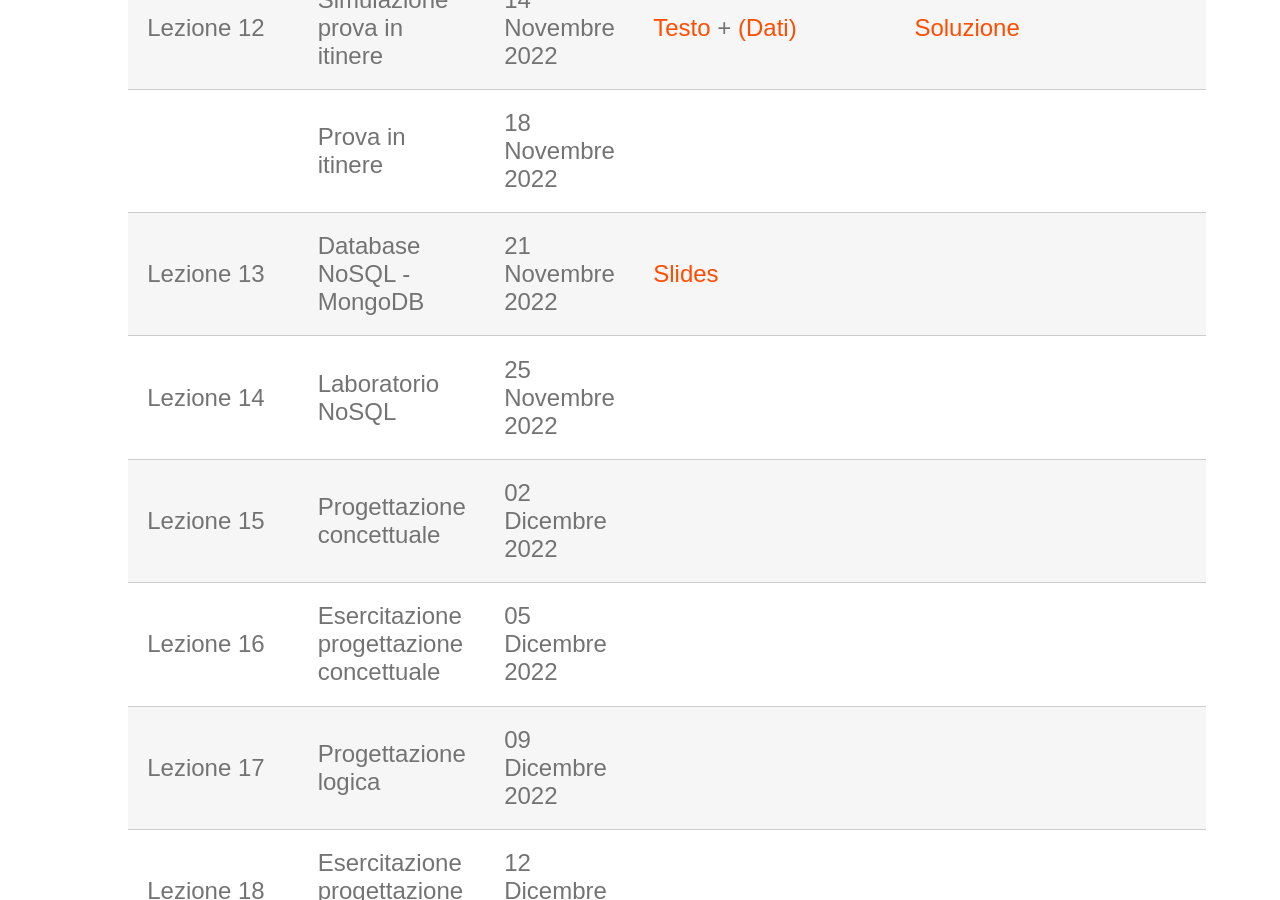
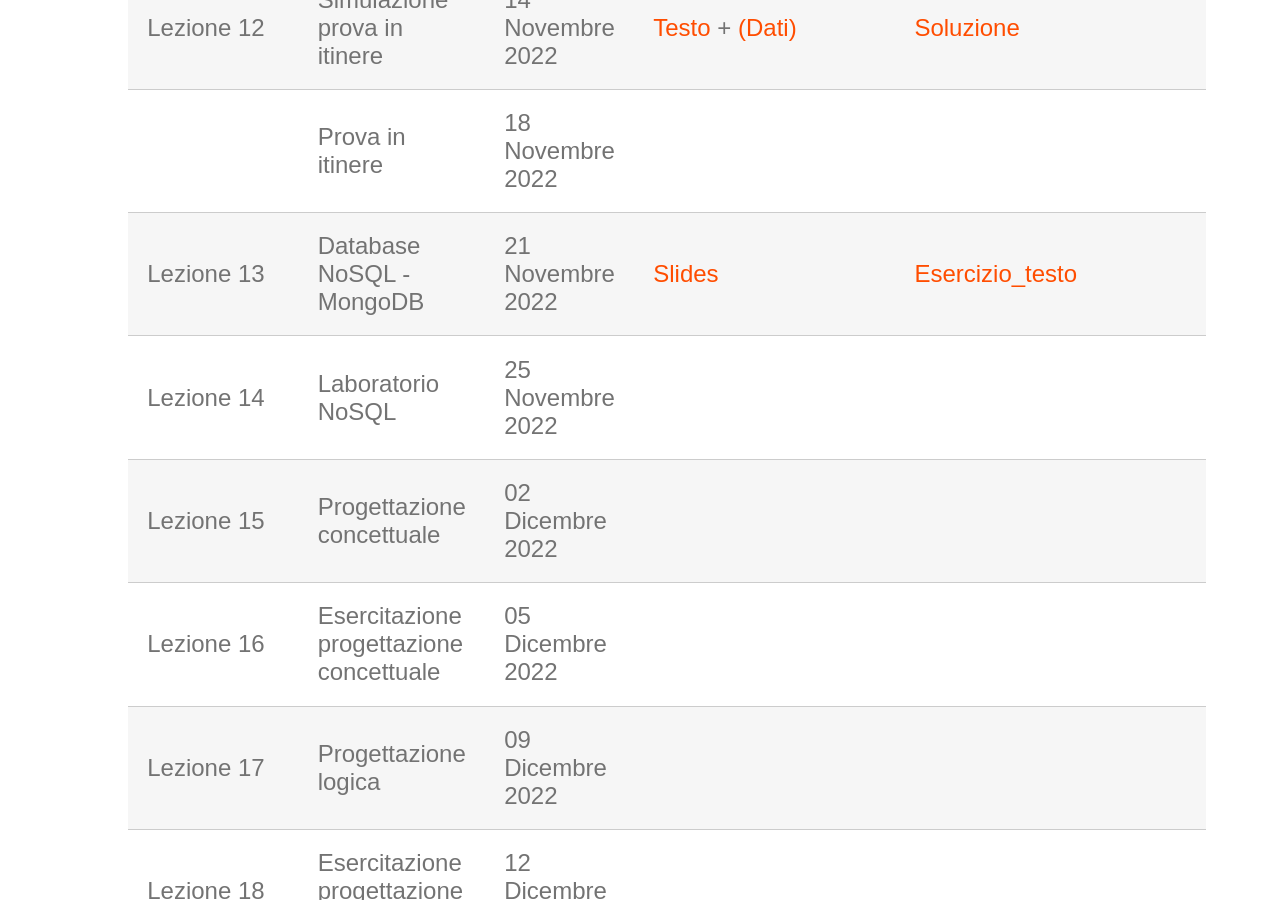
Before and after one commit to perceivelab/database-course, a Jekyll site: the page built from lezioni.md, in a window 1280 px wide and 900 px high, scrolled down 1986 px. Built offline with Jekyll 4.4.1, drawn with Linux system fonts in a browser that asks for light colours; our own code applies the rules of GitHub Pages for plain Markdown files.

Commit message:
Update lezioni.md

```diff
--- a/lezioni.md
+++ b/lezioni.md
@@ -21,7 +21,7 @@ Questa pagina contiene le slide, note e gli esempi di codice delle lezioni del c
 | Lezione 11 | Laboratorio SQL: parte 4                 | 11 Novembre 2022  |    [Testo](https://drive.google.com/file/d/1mRWKu4KQrLdUTNLvo7KnSt1PISpCNCnb/view?usp=sharing) + [(Dati)](https://drive.google.com/file/d/1cXcNY4v-bQ5S_yA4X_ID9qMZe1GEueGZ/view?usp=sharing)                     |   [Soluzione](https://drive.google.com/file/d/12Z-vylNX0uOQqmvb7hS7y12YFQNtc2c1/view?usp=sharing)          |
 | Lezione 12 | Simulazione prova in itinere             | 14 Novembre 2022  |   [Testo](https://drive.google.com/file/d/1_YcSMiG2r-j5_gkYtsCTBWINlie_lFp0/view?usp=sharing)  + [(Dati)](https://drive.google.com/file/d/18euh_Ov4_DCh9OymHIPlvDSUVkOdeDlo/view?usp=sharing)| [Soluzione](https://drive.google.com/file/d/1G5EJTd3QUSbpBP77APIb-zW8sSZmlGbg/view?usp=sharing)            |
 |            | Prova in itinere               | 18 Novembre 2022  |                         |             |
-| Lezione 13 | Database NoSQL - MongoDB                 | 21 Novembre 2022  |    [Slides](https://drive.google.com/file/d/1W4_aYwbzdaquzuzfpXw7h7pne60HvJB5/view?usp=sharing)                     |             |
+| Lezione 13 | Database NoSQL - MongoDB                 | 21 Novembre 2022  |    [Slides](https://drive.google.com/file/d/1W4_aYwbzdaquzuzfpXw7h7pne60HvJB5/view?usp=sharing)                     |   [Esercizio_testo](https://drive.google.com/file/d/1nvLxDGR_t-WDJWiXnCn9gWLpbnOKjjvc/view?usp=sharing)          |
 | Lezione 14 | Laboratorio NoSQL                        | 25 Novembre 2022  |                         |             |
 | Lezione 15 | Progettazione concettuale                | 02 Dicembre 2022  |                         |             |
 | Lezione 16 | Esercitazione progettazione concettuale  | 05 Dicembre 2022  |                         |             |
```
